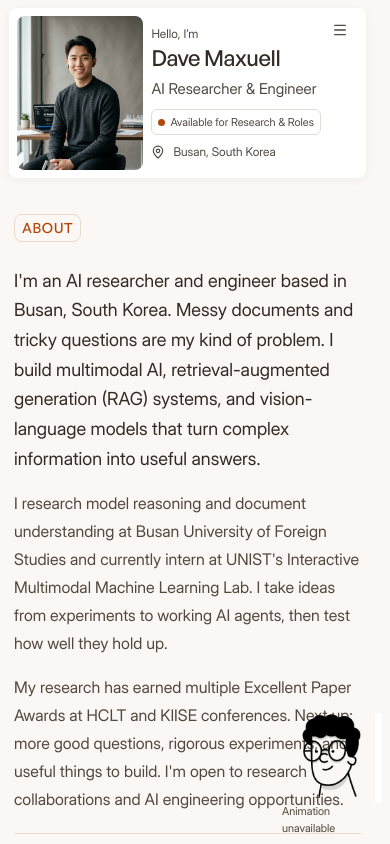
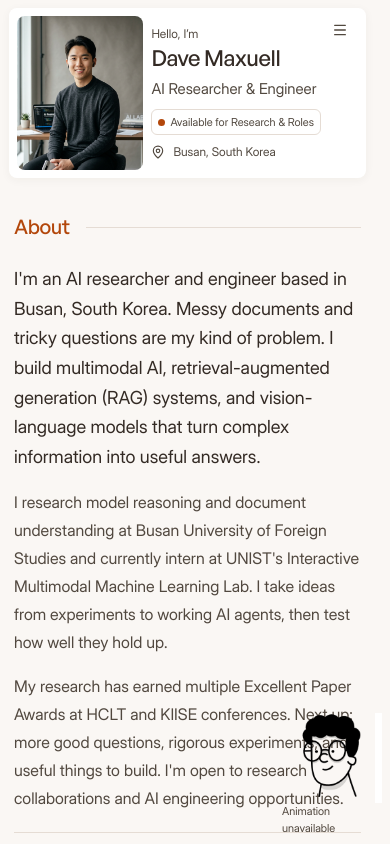
Before and after one commit to davemaxuell/CV, a React (Vite) app: page / in a window 390 px wide. Shown: the top 844 px of the page. Built offline with nearby package versions, Linux system fonts and the light colour scheme; a web font is replaced by a local one.

Commit message:
Refine section headings with title case and editorial rules

```diff
--- a/src/components/SectionBadge.tsx
+++ b/src/components/SectionBadge.tsx
@@ -1,3 +1,3 @@
 export const SectionBadge = ({ label }: { label: string }) => (
-  <h2 className="section-badge">{label}</h2>
+  <h2 className="section-badge"><span>{label}</span></h2>
 );
--- a/src/index.css
+++ b/src/index.css
@@ -321,17 +321,19 @@ textarea:focus-visible {
 }
 .section-badge {
   color: var(--accent);
-  display: table;
-  font-size: 14px;
-  line-height: 16.8px;
-  letter-spacing: 0.02em;
-  text-transform: uppercase;
-  border: 1px solid var(--line);
-  border-radius: 8px;
-  padding: 3px 7px;
-  margin: 0 0 32px;
+  display: flex;
+  align-items: center;
+  gap: 20px;
+  font-size: 1.5rem;
+  line-height: 1.3;
+  letter-spacing: -0.02em;
+  text-transform: none;
+  padding: 0;
+  margin: 0 0 24px;
   font-weight: 500;
 }
+.section-badge > span { min-width: 0; }
+.section-badge::after { content: ""; height: 1px; min-width: 24px; flex: 1; background: var(--line); }
 .about-copy {
   display: grid;
   gap: 24px;
@@ -937,9 +939,8 @@ textarea:focus-visible {
     gap: 56px;
   }
   .section-badge {
-    font-size: 12px;
-    line-height: 14.4px;
-    padding: 3px 7px;
+    font-size: 1.25rem;
+    gap: 16px;
   }
   .about-copy p {
     font-size: 16px;
@@ -1073,10 +1074,6 @@ textarea:focus-visible {
   }
   .availability {
     font-size: 11px;
-  }
-  .section-badge {
-    font-size: 14px;
-    line-height: 16.8px;
   }
   .skill-chip {
     font-size: 16px;
@@ -1400,7 +1397,6 @@ body { letter-spacing: 0; }
 .profile-tagline, .profile-links a { font-size: 0.8125rem; line-height: 1.5; }
 .availability { font-size: 0.75rem; line-height: 1.5; }
 .profile-actions .primary-button, .profile-actions .secondary-button { font-size: 0.9375rem; line-height: 1.4; }
-.section-badge { font-size: 0.875rem; line-height: 1.4; letter-spacing: 0.04em; }
 .skill-chip { font-size: 1rem; line-height: 1.5; font-weight: 500; }
 .resume-title, .project-copy h3, .recognition-heading h3 {
   font-size: 1.125rem;
```
Also changed, not shown: 1 other file (tests, documents, lock files or other folders).
